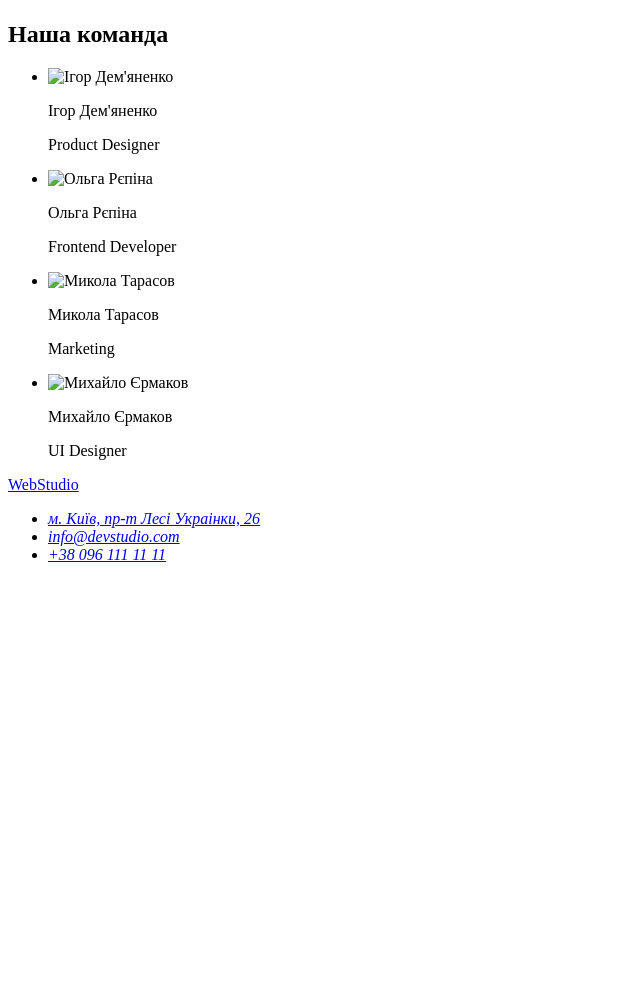
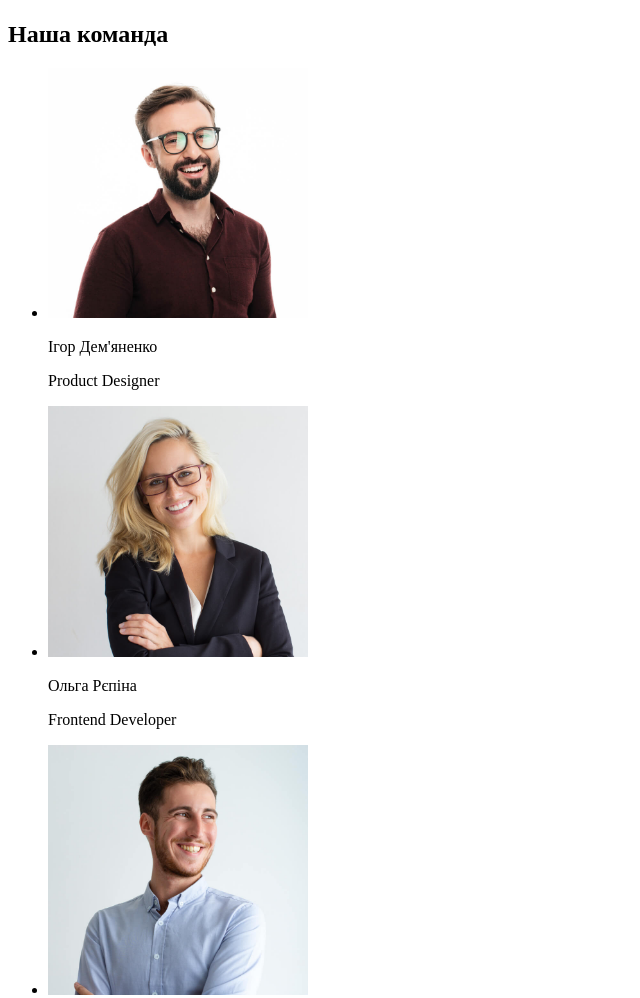
Before and after one commit to RomanVoz/goit-markup-hw-01, a plain HTML site: page index.html in a window 1280 px wide. Shown: the part 1356-2354 px from the top of the page, without its empty margins (0-640 px from the left). Before the commit the page ends 1936 px from the top, so only its background shows below. Drawn offline with Linux system fonts and the light colour scheme; the site is published under a folder, as on GitHub Pages, so addresses that start at the root find nothing.

Commit message:
правки

```diff
--- a/index.html
+++ b/index.html
@@ -63,22 +63,22 @@
             <H2>Наша команда</H2>
             <ul>
                 <li>
-                    <img src="/img/demiyanenko.jpg" alt="Ігор Дем'яненко" width="260">
+                    <img src="./img/demiyanenko.jpg" alt="Ігор Дем'яненко" width="260">
                     <p>Ігор Дем'яненко</p>
                     <p>Product Designer</p>
                 </li>
                 <li>
-                    <img src="/img/repina.jpg" alt="Ольга Рєпіна" width="260">
+                    <img src="./img/repina.jpg" alt="Ольга Рєпіна" width="260">
                     <p>Ольга Рєпіна</p>
                     <p>Frontend Developer</p>
                 </li>
                 <li>
-                    <img src="/img/tarasov.jpg" alt="Микола Тарасов" width="260">
+                    <img src="./img/tarasov.jpg" alt="Микола Тарасов" width="260">
                     <p>Микола Тарасов</p>
                     <p>Marketing</p>
                 </li>
                 <li>
-                    <img src="/img/ermakov.jpg" alt="Михайло Єрмаков" width="260">
+                    <img src="./img/ermakov.jpg" alt="Михайло Єрмаков" width="260">
                     <p>Михайло Єрмаков</p>
                     <p>UI Designer</p>
                 </li>
```
